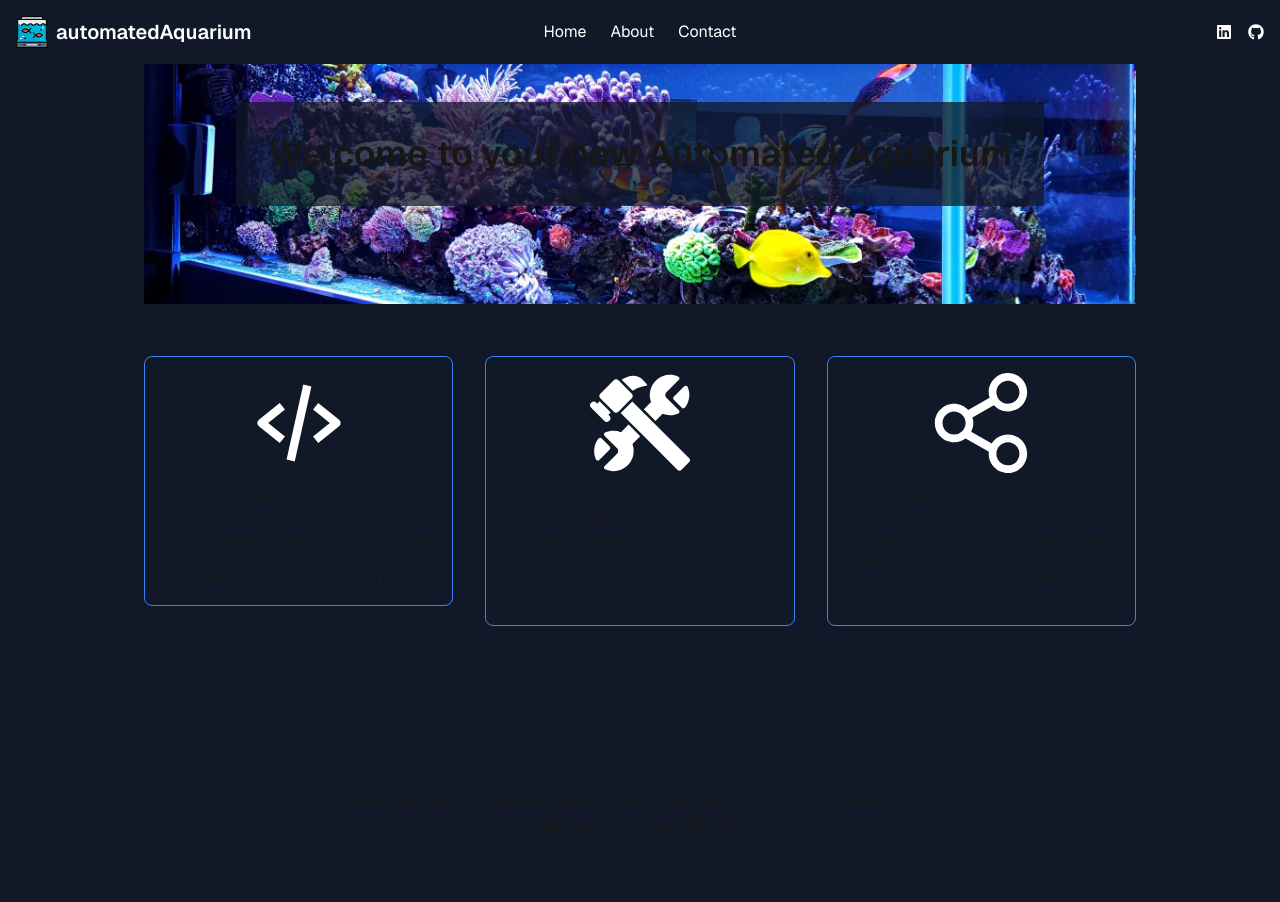
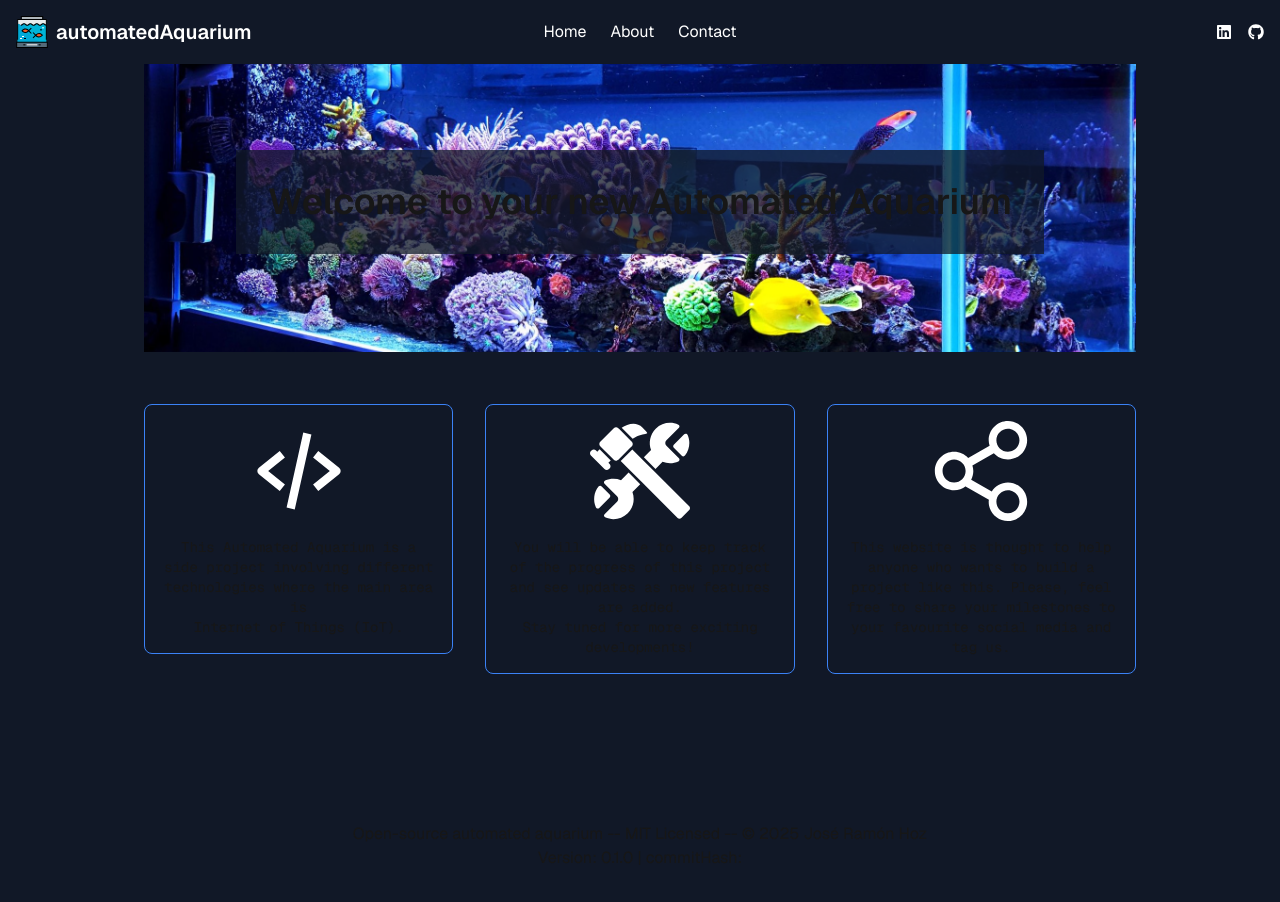
Before and after one commit to gowthamde24/automated-aquarium-web, a Next.js app: page / in a window 1280 px wide. Before the commit the page ends 870 px from the top, so only its background shows below. Built offline with nearby package versions, Linux system fonts and the light colour scheme.

Commit message:
Fix(Home): Avoid unnecessary scrolling

```diff
--- a/src/app/page.tsx
+++ b/src/app/page.tsx
@@ -2,7 +2,7 @@ import Image from "next/image";
 
 export default function Home() {
   return (
-    <div className="grid grid-rows-[20px_1fr_20px] items-center justify-items-center p-8 pb-20 gap-16 sm:p-20 pt-32 mr-16 ml-16">
+    <div className="grid grid-rows-[20px_1fr_20px] items-center justify-items-center p-8 pb-16 gap-16 sm:px-20 pt-32 mr-16 ml-16">
       <div
         className="flex flex-col gap-4 items-center justify-center text-center sm:text-left"
         style={{
```
